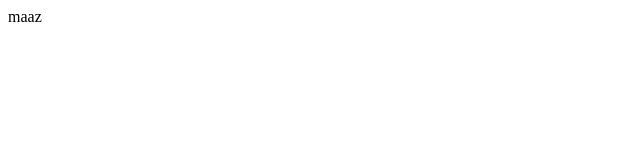
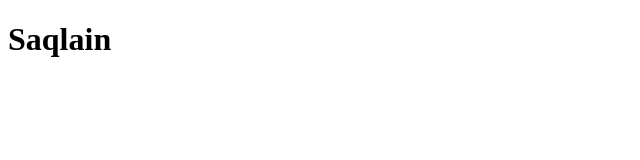
Before and after one commit to MaazKhawajaMAK/Web-development-basics, a plain HTML site: page index.html in a window 1280 px wide. Shown: the whole page, without its empty margins (0-640 px from the left). Drawn offline with Linux system fonts and the light colour scheme.

```diff
--- a/index.html
+++ b/index.html
@@ -7,5 +7,5 @@
     <title>First Lecture</title>
 </head>
 <body>
-maaz
+    <h1>Saqlain</h1>
 </html>
```
Also changed, not shown: style.css (added).
